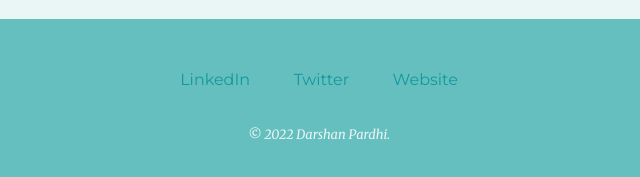
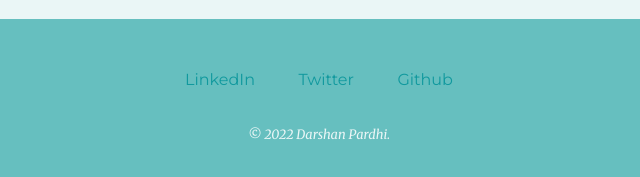
Before and after one commit to pardhidarshan/website, a plain HTML site: page index.html in a window 1280 px wide. Shown: the part 2871-3048 px from the top of the page, 321-961 px from the left. Drawn offline with Linux system fonts and the light colour scheme.

Commit message:
Update index.html
github profile added

```diff
--- a/index.html
+++ b/index.html
@@ -51,7 +51,7 @@
 <div class="bottom-container">
 <a class="footer-link" href="https://www.linkedin.com/in/darshan-pardhi-5ba7b822a">LinkedIn</a>
 <a class="footer-link" href="https://twitter.com/DarshanPardhi">Twitter</a>
-<a class="footer-link" href="https://pardhidarshan.github.io/cv/">Website</a>
+<a class="footer-link" href="https://github.com/pardhidarshan">Github</a>
   <p class="darshan-p">© 2022 Darshan Pardhi.</p>
 </div>
 
```
